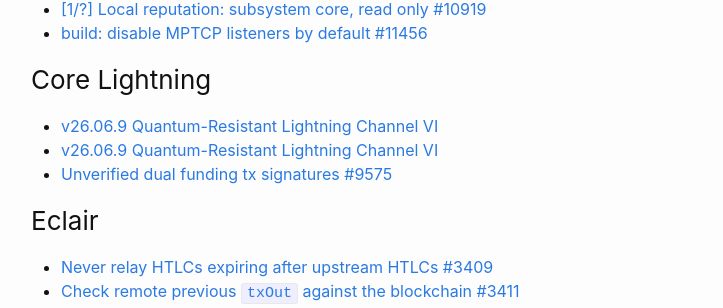
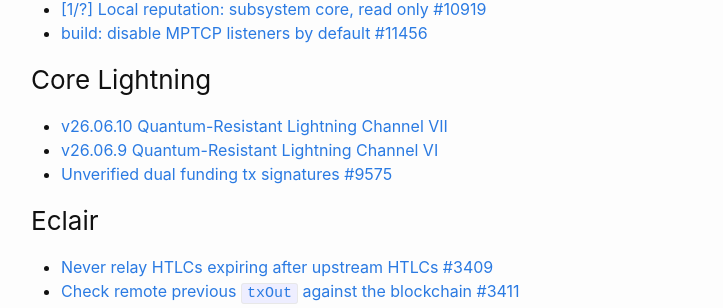
Before and after one commit to fjahr/bitdevsberlin, a Jekyll site: the page built from _posts/2026-11-11-socratic-seminar-85.md, in a window 1280 px wide and 900 px high, scrolled down 2898 px. Shown: the part 173-481 px from the top of the window, without its empty margins (239-962 px from the left). Built offline with Jekyll 4.4.1, drawn with Linux system fonts in a browser that asks for light colours.

Commit message:
fix typo

```diff
--- a/_posts/2026-11-11-socratic-seminar-85.md
+++ b/_posts/2026-11-11-socratic-seminar-85.md
@@ -122,7 +122,7 @@ Thanks to [nummyx](https://nummyx.com) and [NadaNada](https://nadanada.me) for s
 
 ### Core Lightning
 
-- [v26.06.9 Quantum-Resistant Lightning Channel VI](https://github.com/ElementsProject/lightning/releases/tag/v26.06.10)
+- [v26.06.10 Quantum-Resistant Lightning Channel VII](https://github.com/ElementsProject/lightning/releases/tag/v26.06.10)
 - [v26.06.9 Quantum-Resistant Lightning Channel VI](https://github.com/ElementsProject/lightning/releases/tag/v26.06.9)
 - [Unverified dual funding tx signatures #9575](https://github.com/ElementsProject/lightning/pull/9575)
 
```
